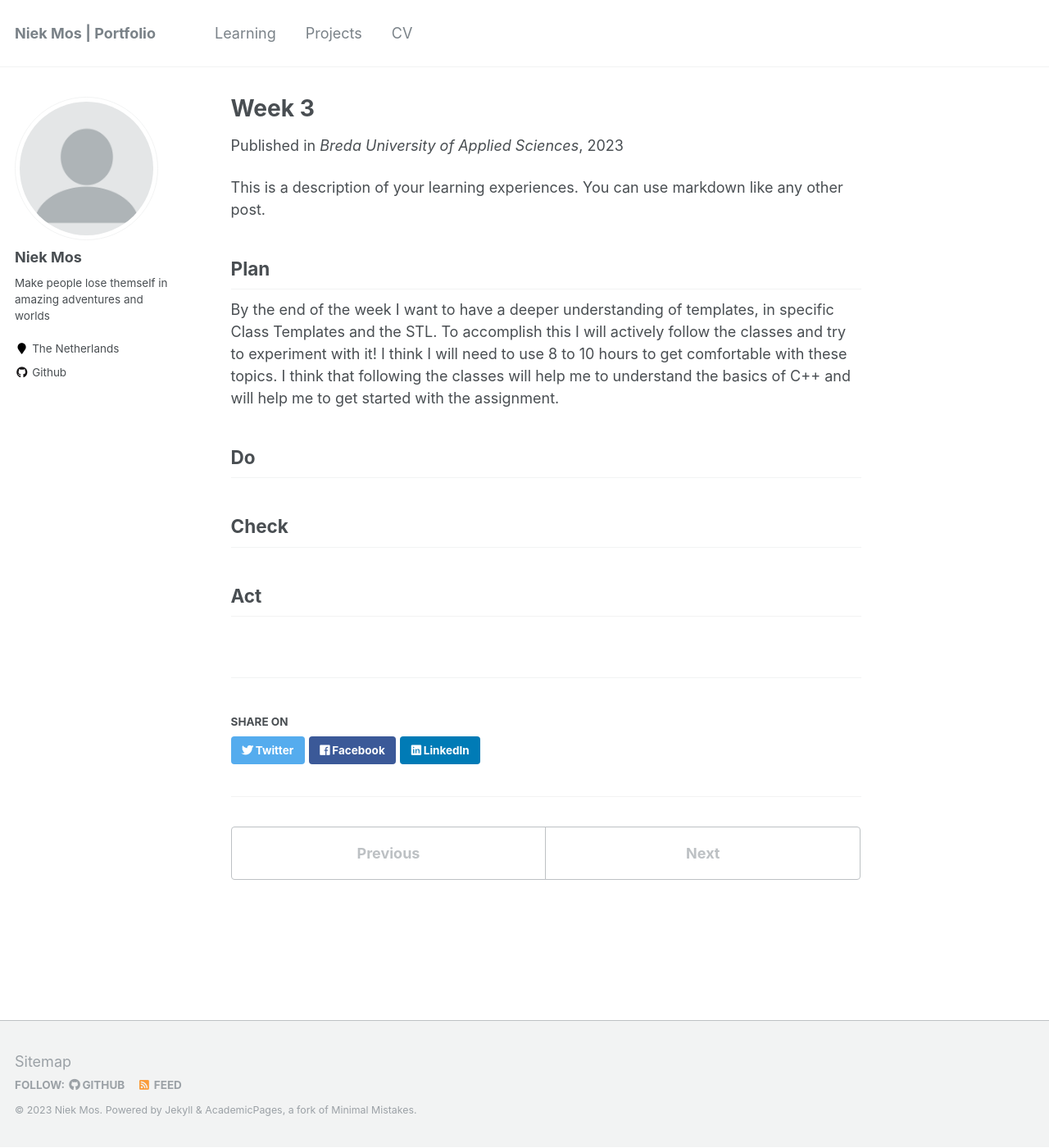
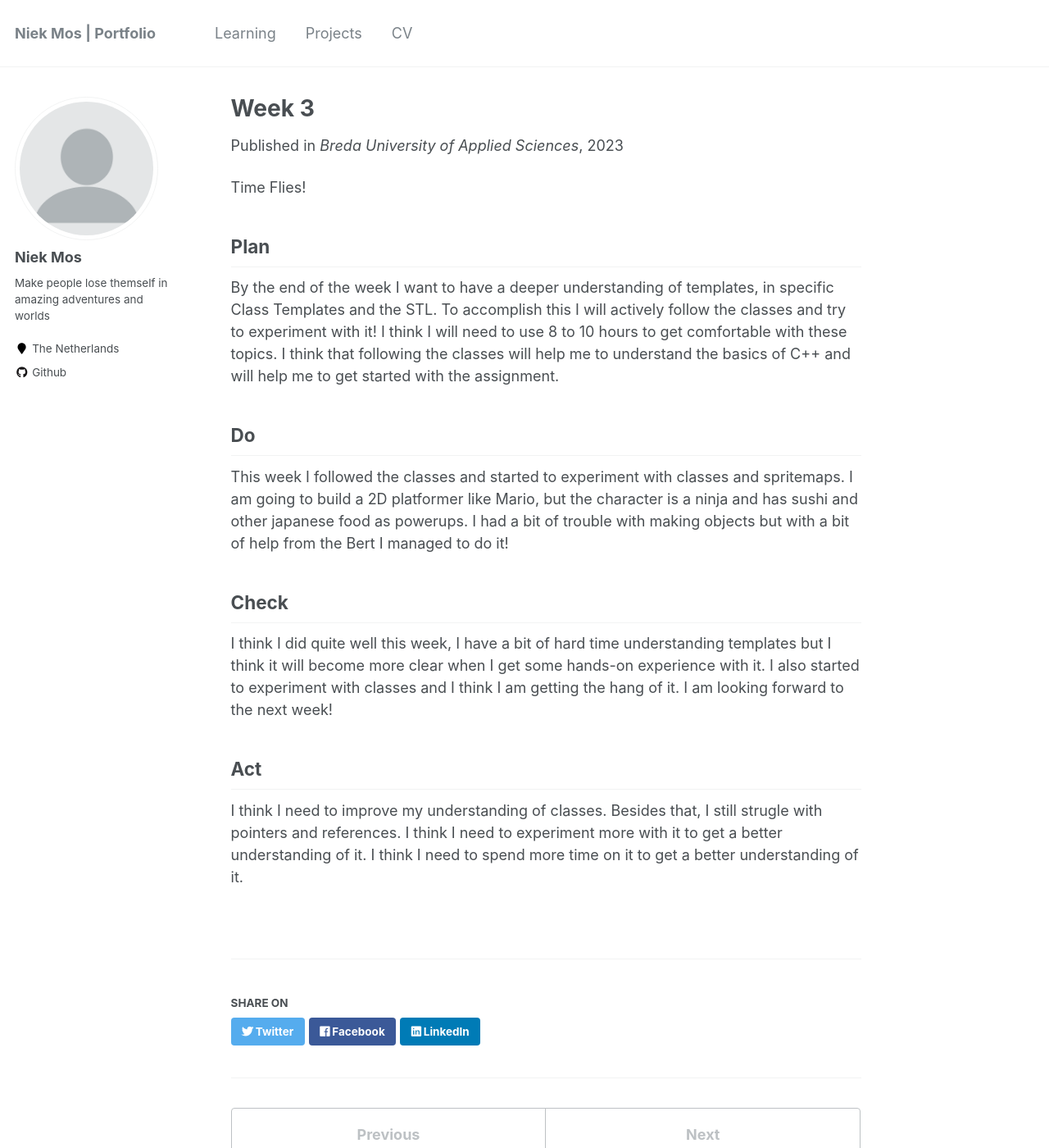
Before and after one commit to TheSatanicFlame/CPPPortfolio, a Jekyll site: the page built from _learning/week-3.md, in a window 1280 px wide and 1400 px high. Shown: the whole window at 82% size. Built offline with Jekyll 4.4.1, drawn with Linux system fonts in a browser that asks for light colours.

Commit message:
Week 3 & 4 updated

```diff
--- a/_learning/week-3.md
+++ b/_learning/week-3.md
@@ -8,7 +8,7 @@ date: 2023-09-18
 location: "Breda, The Netherlands"
 ---
 
-This is a description of your learning experiences. You can use markdown like any other post.
+Time Flies!
 
 ## Plan
 
@@ -30,6 +30,8 @@ What were you actually able to accomplish? Was it more or less than what you pla
 Provide as much context as possible. Use code snippets or take screenshots of what you were able to accomplish. Please provide references to any additional sources of information that helped you.
 -->
 
+This week I followed the classes and started to experiment with classes and spritemaps. I am going to build a 2D platformer like Mario, but the character is a ninja and has sushi and other japanese food as powerups. I had a bit of trouble with making objects but with a bit of help from the Bert I managed to do it!
+
 ## Check
 
 <!---
@@ -44,6 +46,8 @@ Did you give anyone else feedback? Who did you give feedback to? How did they re
 NOTE: Any source of feedback is feedback!
 -->
 
+I think I did quite well this week, I have a bit of hard time understanding templates but I think it will become more clear when I get some hands-on experience with it. I also started to experiment with classes and I think I am getting the hang of it. I am looking forward to the next week!
+
 ## Act
 
 <!---
@@ -53,3 +57,5 @@ What action points can you identify from this week? What would you like to impro
 
 If your planned time estimates were not accurate, what would you do to improve them?
 -->
+
+I think I need to improve my understanding of classes. Besides that, I still strugle with pointers and references. I think I need to experiment more with it to get a better understanding of it. I think I need to spend more time on it to get a better understanding of it.
```
Also changed, not shown: _learning/week-4.md (+2 -0 lines).
